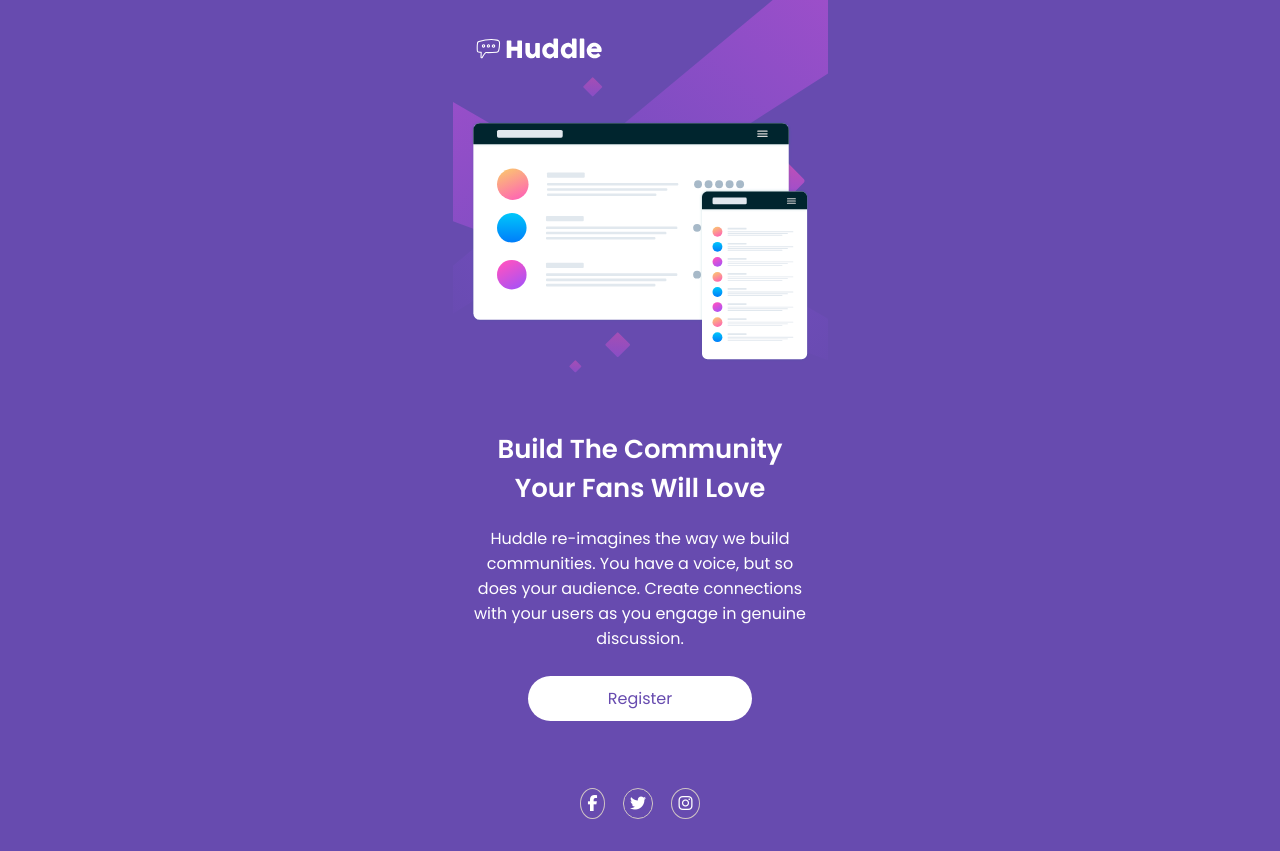
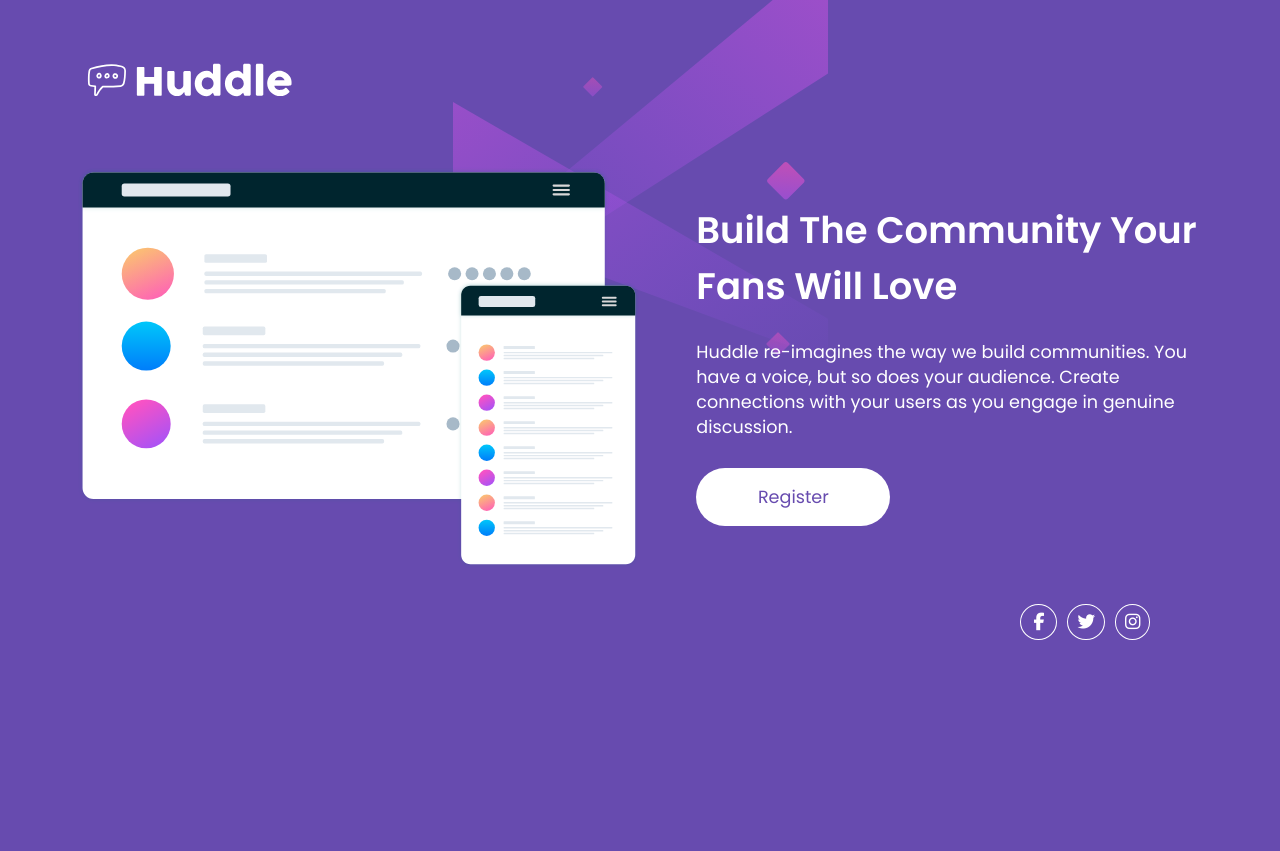
Before and after one commit to viraj308/Huddle-landing-page-with-intro-section, a plain HTML site: page index.html in a window 1280 px wide. After the commit the page ends 800 px from the top, so only its background shows below. Drawn offline with Linux system fonts and the light colour scheme.

Commit message:
Desktop version done

```diff
--- a/index.html
+++ b/index.html
@@ -26,23 +26,28 @@
       <div class="logo_img">
         <img src="images/logo.svg" alt="logo" />
       </div>
+      <div class="content">
         <div class="img">
           <img src="images/illustration-mockups.svg" alt="header_img" />
         </div>
-
-      <div class="content">
+        <div class="content2">
           <h1 class="heading">Build The Community Your Fans Will Love</h1>
           <p class="text">
-          Huddle re-imagines the way we build communities. You have a voice, but
-          so does your audience. Create connections with your users as you
+            Huddle re-imagines the way we build communities. You have a voice,
+            but so does your audience. Create connections with your users as you
             engage in genuine discussion.
           </p>
           <div class="btn"><a href="#" class="button">Register</a></div>
+        </div>
+      </div>
       <div class="footer_icons">
-          <i class="fa-brands fa-facebook-f"></i>
-          <i class="fa-brands fa-twitter"></i>
-          <i class="fa-brands fa-instagram"></i>
-        </div>
+        <a href="" class="icon facebook"
+          ><i class="fa-brands fa-facebook-f"></i
+        ></a>
+        <a href="" class="icon twitter"><i class="fa-brands fa-twitter"></i></a>
+        <a href="" class="icon instagram"
+          ><i class="fa-brands fa-instagram"></i
+        ></a>
       </div>
     </main>
   </body>
--- a/style.css
+++ b/style.css
@@ -25,12 +25,13 @@ body {
 .container {
     width: 80%;
     max-width: 340px;
+    min-width: 250px;
     margin: 0 auto;
-    padding: 2em 0;
+    padding: 3em 0;
 }
 .heading {
     font-size: 1.625rem;
-    padding-bottom: 0.7em;
+    margin-bottom: 0.7em;
     text-align: center;
 }
 .text {
@@ -48,6 +49,10 @@ body {
     border-radius: 30px;
     margin-left: auoto;
 }
+.button:hover {
+    background-color: var(--softMagenta);
+    color: white;
+}
 .logo_img {
     width: 135px;
     margin-bottom: 3.4em;
@@ -60,12 +65,74 @@ body {
 }
 .footer_icons {
     display: flex;
-    width: 120px;
+    width: 130px;
     justify-content: space-between;
     margin: 4.2em auto 0 auto;
 }
-i {
-    border: 1px solid rgb(208, 197, 197);
-    padding: 0.4em;
-    border-radius: 500%;
+.footer_icons a {
+    display: inline-block;
+    color: white;
+    border: 1px solid white;
+    padding: 4px 9px;
+    border-radius: 50%;
 }
+.footer_icons a:hover {
+    color: var(--softMagenta);
+    border-color: var(--softMagenta);
+}
+.footer_icons .facebook {
+    padding: 4px 12px;
+}
+@media (min-width: 750px) {
+    .container {
+        width: 88%;
+        max-width: 1000px;
+    }
+    .heading {
+        text-align: start;
+    }
+    .content {
+        display: flex;
+        justify-content: space-between;
+    }
+    .content2 {
+        max-width: 370px;
+        width: 45%;
+    }
+    .img {
+        width: 50%;
+        margin-bottom: 0;
+    }
+    .footer_icons {
+        margin: 2em 3em 0 auto;
+    }
+    .text {
+        text-align: start;
+    }
+    .btn {
+        text-align: start;
+    }
+}
+@media (min-width: 1050px) {
+    html {
+        font-size: 1.1rem;
+    }
+    .container {
+        max-width: 1300px;
+    }
+    .heading {
+        font-size: 2.1rem;
+    }
+    .content2 {
+        max-width: 550px;
+        margin-top: 2em;
+
+    }
+
+    .button {
+        padding: 0.9em 3.5em;
+    }
+    .logo_img {
+        width: 220px;
+    }
+}
```
Lines whose indentation alone changed are shown as unchanged.
